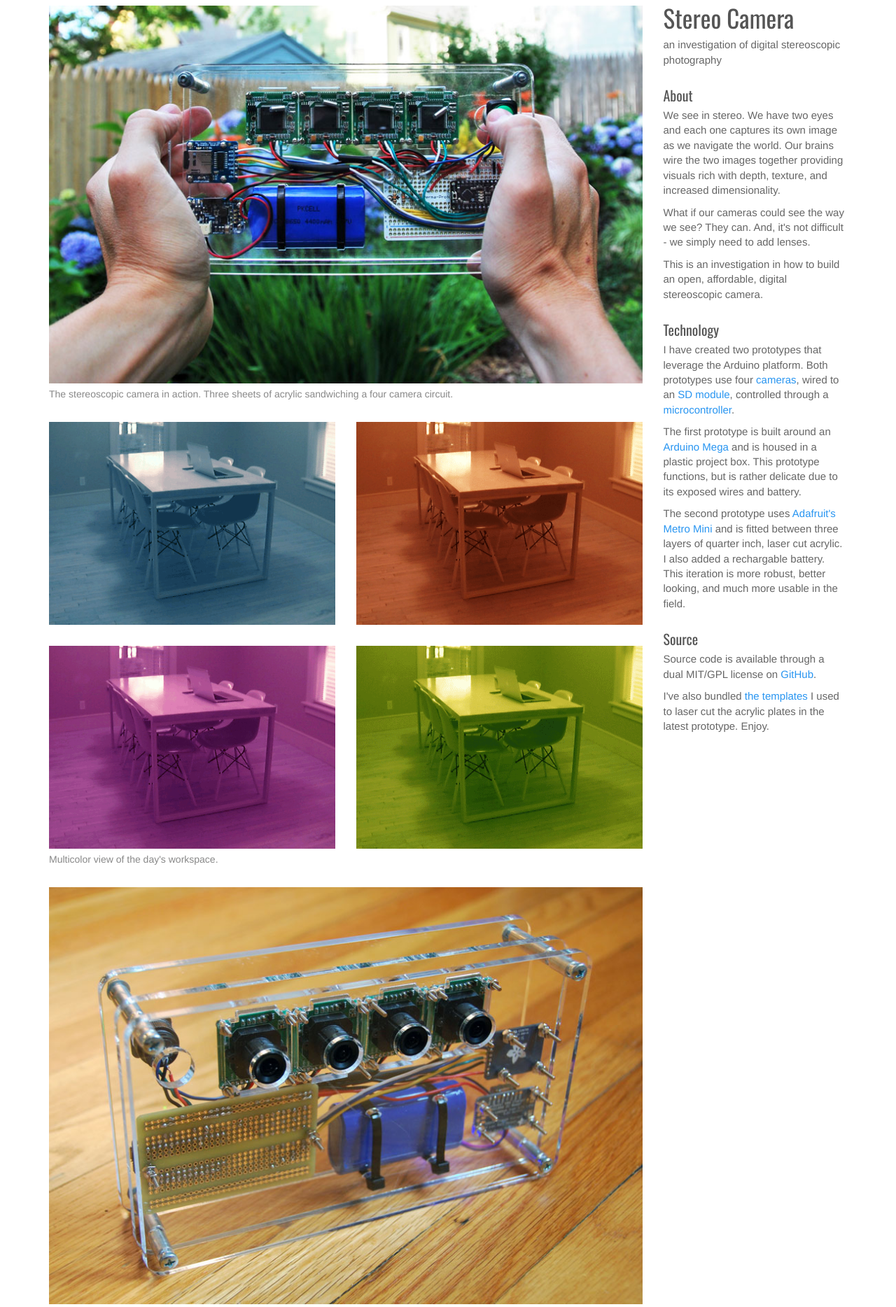
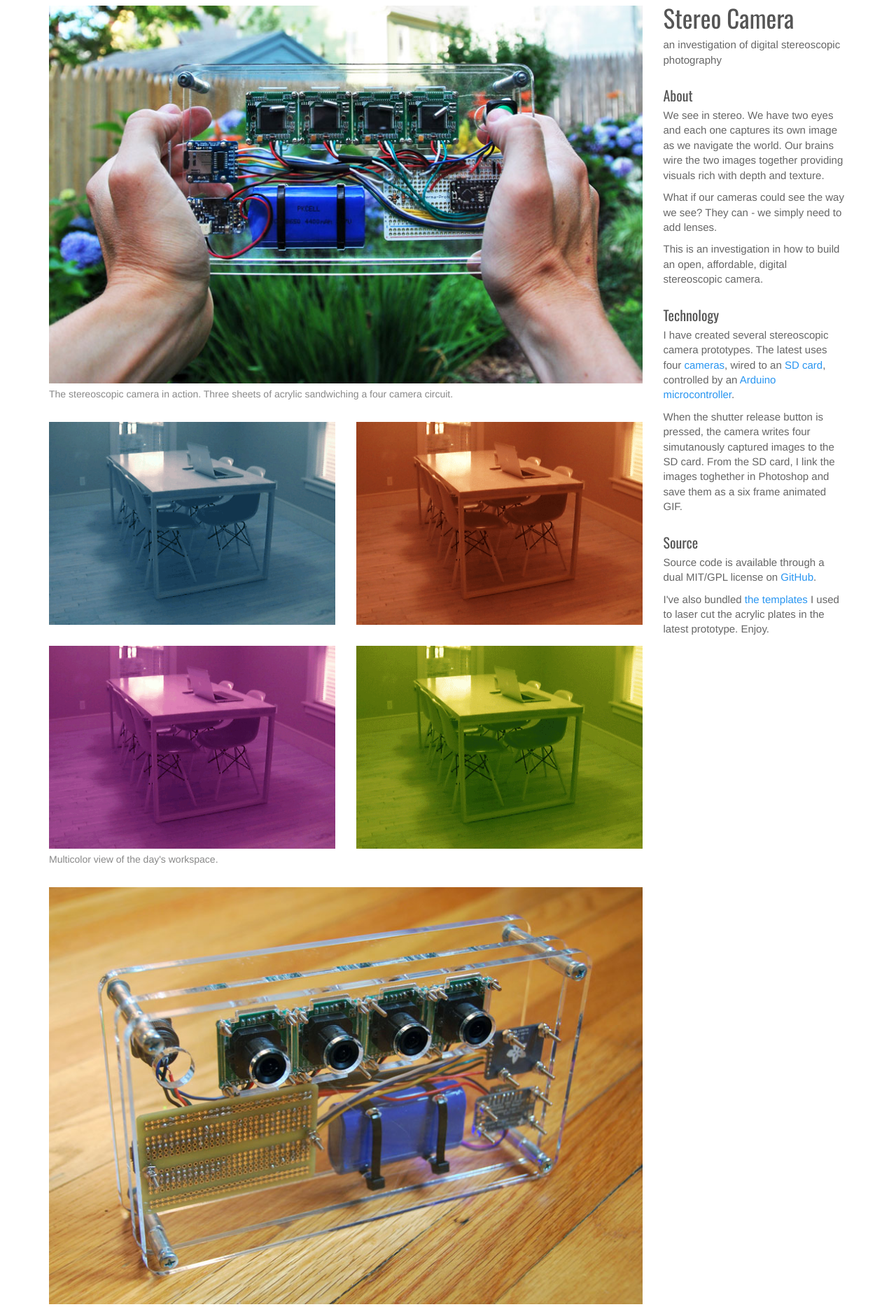
Before and after one commit to phillipsm/mattphillips-info, a Flask app: page /stereo-cam in a window 1280 px wide. Shown: the part 113-1981 px from the top of the page at 70% size. Run offline with Flask 2, Linux system fonts and the light colour scheme; some libraries are stand-ins or nearby versions.

Commit message:
A little cleanup of the stereo cam project page

```diff
--- a/static/css/main.css
+++ b/static/css/main.css
@@ -218,6 +218,10 @@ a:hover {
 	margin-bottom: 30px
 }
 
+.project-container .full-row-desc{
+    margin-top: -25px;
+}
+
 /* project page styling end */
 
 
--- a/templates/projects/stereo-cam.html
+++ b/templates/projects/stereo-cam.html
@@ -22,31 +22,35 @@
                     </div>
                     <div class="col-xs-6">
                         <img src="/static/img/table-purple.gif" class="img-responsive">
-						<p class="img-desc">Multicolor view of the day's workspace.</p>
                     </div>
                     <div class="col-xs-6">
                         <img src="/static/img/table-green.gif" class="img-responsive">
                         <p class="img-desc"></p>
                     </div>
                 </div>
+                <div class="row">
+					<div class="col-xs-12">
+		            	<p class="img-desc full-row-desc">Multicolor view of the day's workspace.</p>
+		            </div>
+		        </div>
 				<div class="row">
 					<div class="col-xs-12">
 						<img src="/static/img/camera-proto-2-front.jpg" class="img-responsive">
-						<p class="img-desc">Second (and most recent) prototype of Arduino based stereoscopic camera mounted in laser cut acrylic plates.</p>
+						<p class="img-desc">The front acrylic plate has four holes that allow the cameras to capture their images.</p>
 						<img src="/static/img/camera-proto-2-side.jpg" class="img-responsive">
 						<p class="img-desc">Side view of the acrylic and electronics sandwich.</p>
 						<img src="/static/img/camera-proto-2-back.jpg" class="img-responsive">
-						<p class="img-desc">The second prototype uses a smaller Arduino and a rechargable battery, but the rest of the components are the same.</p>
+						<p class="img-desc">The back reveals the circuit, the battery, and the shutter release button.</p>
 					</div>
 				</div>
 				<div class="row">
 					<div class="col-md-6">
 						<img src="/static/img/shopping.gif" class="img-responsive">
-                		<p class="img-desc">Grocery shopping. Somerville, MA. June, 2015.</p>
+                		<p class="img-desc">Grocery shopping. Taken with a film based stereoscopic camera.</p>
 					</div>
 					<div class="col-md-6">
 						<img src="/static/img/mowing.gif" class="img-responsive">
-                		<p class="img-desc">Mowing the lawn. Somerville, MA. June, 2015.</p>
+                		<p class="img-desc">Mowing the lawn. Taken with a film based stereoscopic camera.</p>
 					</div>
 				</div>
 			</div>
@@ -55,17 +59,18 @@
                 <p> an investigation of digital stereoscopic photography</p>
                 <p class="desc-title">About</p>
 				<p>
-				    We see in stereo. We have two eyes and each one captures its own image as we navigate the world. Our brains wire the two images together providing visuals rich with depth, texture, and increased dimensionality.</p>
+				    We see in stereo. We have two eyes and each one captures its own image as we navigate the world. Our brains wire the two images together providing visuals rich with depth and texture.</p>
 				<p>
-				What if our cameras could see the way we see? They can. And, it's not difficult - we simply need to add lenses.</p>
+				What if our cameras could see the way we see? They can - we simply need to add lenses.</p>
 				</p>
 				<p>This is an investigation in how to build an open, affordable, digital stereoscopic camera.</p>
                 <p class="desc-title">Technology</p>
 				<p>
-                                I have created two prototypes that leverage the Arduino platform. Both prototypes use four <a href="http://www.adafruit.com/product/397">cameras</a>, wired to an <a href="http://www.adafruit.com/product/254">SD module</a>, controlled through a <a href="https://www.arduino.cc/">microcontroller</a>.
+                    I have created several stereoscopic camera prototypes. The latest uses four <a href="http://www.adafruit.com/product/397">cameras</a>, wired to an <a href="http://www.adafruit.com/product/254">SD card</a>, controlled by an <a href="http://www.adafruit.com/product/2590">Arduino microcontroller</a>.
 				</p>
-<p>The first prototype is built around an <a href="https://www.arduino.cc/en/Main/ArduinoBoardMega2560">Arduino Mega</a> and is housed in a plastic project box. This prototype functions, but is rather delicate due to its exposed wires and battery.</p>
-<p>The second prototype uses <a href="http://www.adafruit.com/product/2590">Adafruit's Metro Mini</a> and is fitted between three layers of quarter inch, laser cut acrylic. I also added a rechargable battery. This iteration is more robust, better looking, and much more usable in the field.</p>
+				<p>
+					When the shutter release button is pressed, the camera writes four simutanously captured images to the SD card. From the SD card, I link the images toghether in Photoshop and save them as a six frame animated GIF.
+				</p>
 				<p class="desc-title">Source</p>
 				<p>
 					Source code is available through a dual MIT/GPL license on <a href="https://github.com/phillipsm/stereo-cam" target="_blank">GitHub</a>.
```
